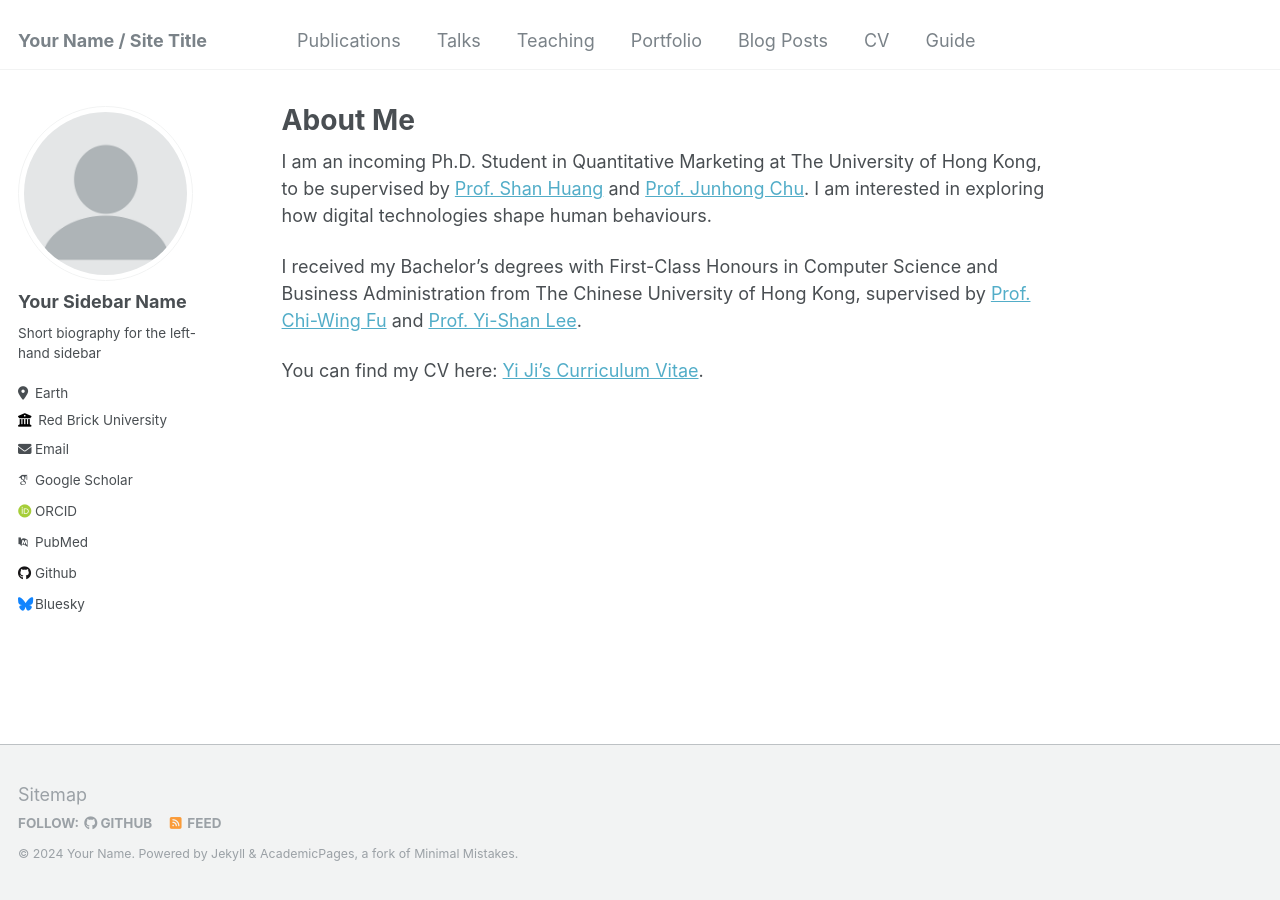
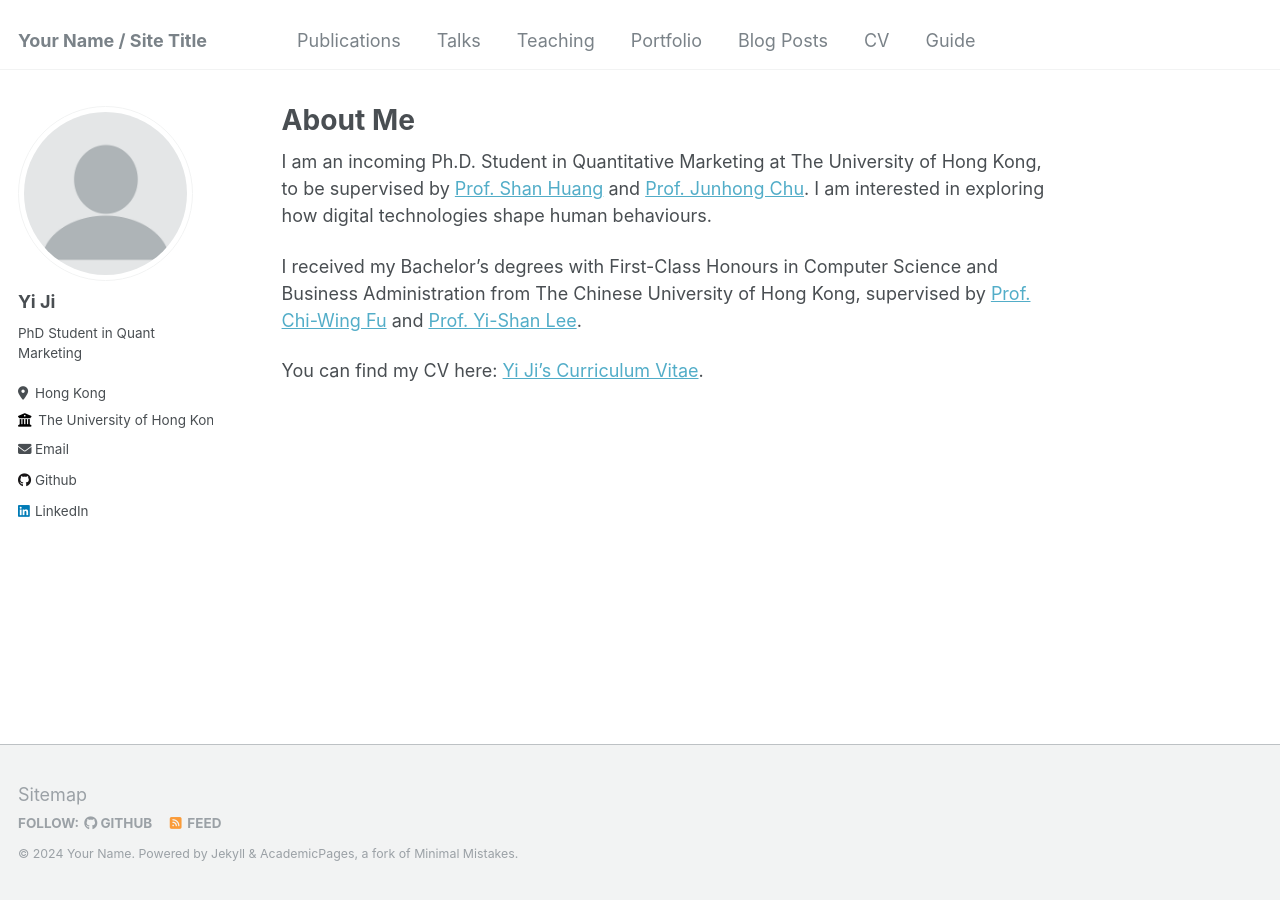
Before and after one commit to jasonyji/jasonyji.github.io, a Jekyll site: the page built from _pages/about.md, in a window 1280 px wide. Built offline with Jekyll 4.4.1, drawn with Linux system fonts in a browser that asks for light colours; some web fonts are replaced.

Commit message:
Update _config.yml

```diff
--- a/_config.yml
+++ b/_config.yml
@@ -12,7 +12,7 @@ title                    : "Your Name / Site Title"
 title_separator          : "-"
 name                     : &name "Your Name"
 description              : &description "personal description"
-url                      : https://academicpages.github.io # the base hostname & protocol for your site e.g. "https://mmistakes.github.io"
+url                      : https://jasonyji.github.io # the base hostname & protocol for your site e.g. "https://mmistakes.github.io"
 baseurl                  : "" # the subpath of your site, e.g. "/blog"
 repository               : "academicpages/academicpages.github.io"
 
@@ -22,21 +22,21 @@ repository               : "academicpages/academicpages.github.io"
 author:
   # Biographic information
   avatar           : "profile.png"
-  name             : "Your Sidebar Name"
+  name             : "Yi Ji"
   pronouns         : # example: "she/her"
-  bio              : "Short biography for the left-hand sidebar"
-  location         : "Earth"
-  employer         : "Red Brick University"
+  bio              : "PhD Student in Quant Marketing"
+  location         : "Hong Kong"
+  employer         : "The University of Hong Kong"
   uri              : # URL
-  email            : "none@example.org"
+  email            : "yiji@link.cuhk.edu.hk"
 
   # Academic websites
   arxiv            : # URL - Update with the correct link to your profile
-  googlescholar    : "https://scholar.google.com/citations?user=PS_CX0AAAAAJ"
+  googlescholar    : # URL
   impactstory      : # URL
-  orcid            : "http://orcid.org/yourorcidurl"
+  orcid            : # URL
   semantic         : # URL
-  pubmed           : "https://www.ncbi.nlm.nih.gov/pubmed/?term=john+snow"
+  pubmed           : # URL
   researchgate     : # URL
 
   # Repositories and software development
@@ -48,7 +48,7 @@ author:
   stackoverflow    : # User number or user number and name (i.e., use "1" or "1/jeff-atwood")
 
   # Social media
-  bluesky          : "bsky.app" # Replace this with you Bluesky username
+  bluesky          : # Username
   facebook         : # Username
   flickr           : # Username
   foursquare       : # Username
@@ -57,7 +57,7 @@ author:
   keybase          : # Username
   instagram        : # Username
   lastfm           : # Username
-  linkedin         : # Username
+  linkedin         : yi-ji-b45ab31ab
   mastodon         : # URL
   medium           : # URL
   pinterest        : # Username
```
